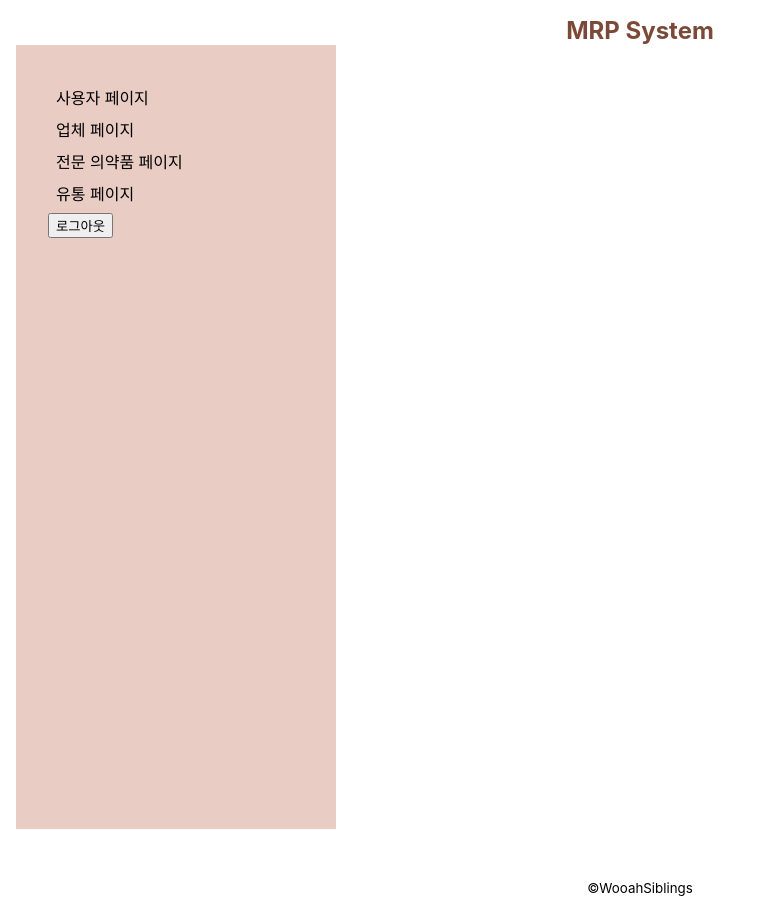
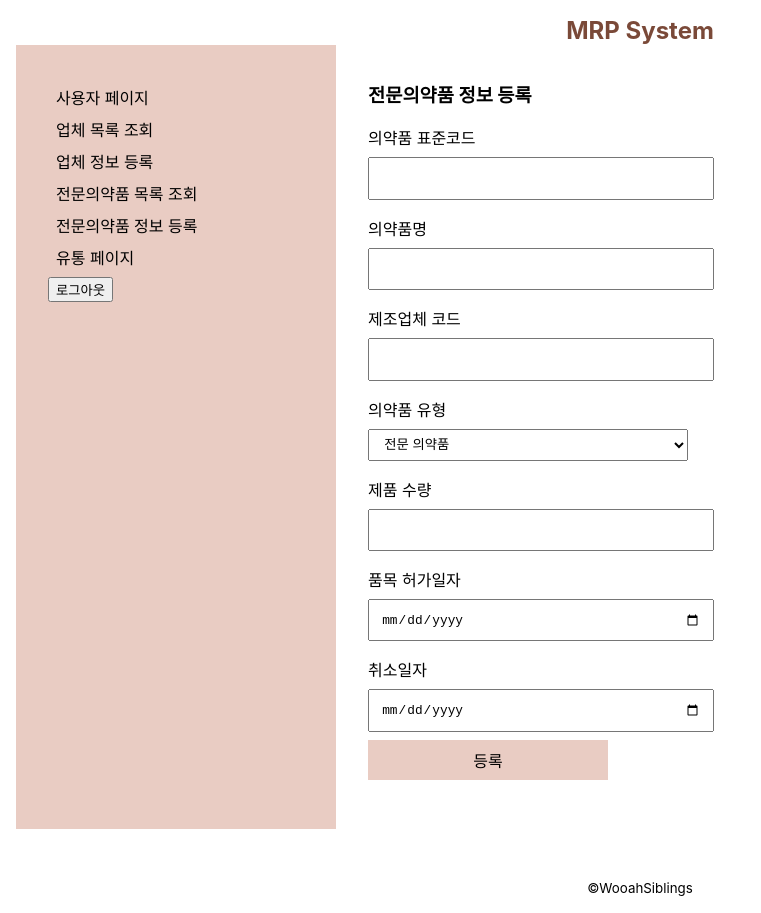
Before and after one commit to Seongjun-Moon/MRP, a React (Create React App) app in the folder web/: page /#/medicine/register in a window 1280 px wide. Shown: the whole page, without its empty margins (0-761 px from the left). Built offline with nearby package versions, Linux system fonts and the light colour scheme.

Commit message:
Fix components: separate list and register form

```diff
--- a/web/src/components/company-page.jsx
+++ b/web/src/components/company-page.jsx
@@ -13,32 +13,12 @@ function CompanyPage(props) {
     setCompanyData(data);
   };
 
-  let inputCompanyName = React.createRef();
-  let inputCompanyType = React.createRef();
-  let inputCompanyCode = React.createRef();
-
-  const handleSubmit = async (e) => {
-    e.preventDefault();
-    let companyCode = inputCompanyCode.current.value;
-    let companyName = inputCompanyName.current.value;
-    let companyType = inputCompanyType.current.value;
-    //    alert(companyName + " " + companyType);
-    await API.createCompanyInfo(companyCode, companyName, companyType).then(
-      (data) => {
-        if (data.data.message) {
-          alert("업체 등록 완료!");
-          getCompanyInfo();
-        } else {
-          alert("업체 등록 실패!!!!!");
-        }
-      }
-    );
-  };
-
   return (
     <div>
       <div>
-        <h3>업체 정보 조회</h3>
+        <h3>업체 목록 조회</h3>
+        <input type="text" placeholder="업체명 검색" />
+
         <table>
           <thead>
             <tr>
@@ -60,29 +40,6 @@ function CompanyPage(props) {
           </tbody>
         </table>
       </div>
-
-      <div>
-        <h3>업체 정보 등록</h3>
-
-        <form onSubmit={(e) => handleSubmit(e)} action="">
-          업체 코드
-          <input id="company-code" required ref={inputCompanyCode} />
-          업체 이름
-          <input id="company-name" required ref={inputCompanyName} />
-          <br />
-          업체 종류
-          <select name="type" id="company-type" ref={inputCompanyType}>
-            <option value="factory">제조업체</option>
-            <option value="wholesale">도매업체</option>
-            <option value="hospital">병원</option>
-            <option value="pharmacy">약국</option>
-          </select>
-          <br />
-          <button type="submit" className="main-btn">
-            업체 등록
-          </button>
-        </form>
-      </div>
     </div>
   );
 }
--- /dev/null
+++ b/web/src/components/company-register.jsx
@@ -0,0 +1,52 @@
+import React from "react";
+import API from "../API";
+
+function CompanyRegister(props) {
+  let inputCompanyName = React.createRef();
+  let inputCompanyType = React.createRef();
+  let inputCompanyCode = React.createRef();
+
+  const handleSubmit = async (e) => {
+    e.preventDefault();
+    let companyCode = inputCompanyCode.current.value;
+    let companyName = inputCompanyName.current.value;
+    let companyType = inputCompanyType.current.value;
+    //    alert(companyName + " " + companyType);
+    await API.createCompanyInfo(companyCode, companyName, companyType).then(
+      (data) => {
+        if (data.data.message) {
+          alert("업체 등록 완료!");
+        } else {
+          alert("업체 등록 실패!!!!!");
+        }
+      }
+    );
+  };
+
+  return (
+    <article>
+      <h3>업체 정보 등록</h3>
+
+      <form onSubmit={(e) => handleSubmit(e)} action="">
+        업체 코드
+        <input id="company-code" required ref={inputCompanyCode} />
+        업체 이름
+        <input id="company-name" required ref={inputCompanyName} />
+        <br />
+        업체 종류
+        <select name="type" id="company-type" ref={inputCompanyType}>
+          <option value="factory">제조업체</option>
+          <option value="wholesale">도매업체</option>
+          <option value="hospital">병원</option>
+          <option value="pharmacy">약국</option>
+        </select>
+        <br />
+        <button type="submit" className="main-btn">
+          업체 등록
+        </button>
+      </form>
+    </article>
+  );
+}
+
+export default CompanyRegister;
--- a/web/src/components/main-container.jsx
+++ b/web/src/components/main-container.jsx
@@ -1,16 +1,24 @@
 import React from "react";
 import { Route } from "react-router-dom";
-import UserPage from "../components/user-page";
-import CompanyPage from "../components/company-page";
-import MedicinePage from "../components/medicine-page";
-import CirculationPage from "../components/circulation-page";
+import UserPage from "./user-page";
+import CompanyPage from "./company-page";
+import MedicinePage from "./medicine-page";
+import MedicineRegister from "./medicine-register";
+import CirculationPage from "./circulation-page";
+import CompanyRegister from "./company-register";
 
 function MainContainer(props) {
   return (
     <section className="main">
       <Route exact path="/" component={UserPage}></Route>
       <Route exact path="/company" component={CompanyPage}></Route>
+      <Route exact path="/company/register" component={CompanyRegister}></Route>
       <Route exact path="/medicine" component={MedicinePage}></Route>
+      <Route
+        exact
+        path="/medicine/register"
+        component={MedicineRegister}
+      ></Route>
       <Route exact path="/circulation" component={CirculationPage}></Route>
     </section>
   );
--- a/web/src/components/medicine-page.jsx
+++ b/web/src/components/medicine-page.jsx
@@ -62,9 +62,9 @@ function MedicinePage(props) {
   };
 
   return (
-    <section className="medicine">
     <article className="medicine-list">
       <h3>의약품 목록 조회</h3>
+      <input type="text" placeholder="의약품명 검색" />
       <table className="medicine-list_table">
         <thead>
           <tr>
@@ -94,79 +94,6 @@ function MedicinePage(props) {
         </tbody>
       </table>
     </article>
-
-      <article>
-        <h3>의약품 정보 등록</h3>
-        <form action="" className="medicine-form" onSubmit={createMedicineInfo}>
-          <label htmlFor="mediCode">의약품 표준코드</label>
-          <input
-            type="text"
-            name=""
-            id="mediCode"
-            ref={(ref) => (mediCode = ref)}
-            required
-          />
-
-          <label htmlFor="mediName">의약품명</label>
-          <input
-            type="text"
-            name=""
-            id="mediName"
-            ref={(ref) => (mediName = ref)}
-            required
-          />
-
-          <label htmlFor="companyCode">제조업체 코드</label>
-          <input
-            type="text"
-            name=""
-            id="companyCode"
-            ref={(ref) => (companyCode = ref)}
-            required
-          />
-
-          <label htmlFor="mediType">의약품 유형</label>
-          <select
-            name=""
-            id="mediType"
-            ref={(ref) => (mediType = ref)}
-            required
-          >
-            <option value="의약품">전문 의약품</option>
-          </select>
-
-          <label htmlFor="count">제품 수량</label>
-          <input
-            type="number"
-            name=""
-            id="count"
-            ref={(ref) => (count = ref)}
-            required
-          />
-
-          <label htmlFor="permissionDate">품목 허가일자</label>
-          <input
-            type="date"
-            name=""
-            id="permissionDate"
-            ref={(ref) => (permissionDate = ref)}
-            required
-          />
-
-          <label htmlFor="cancelDate">취소일자</label>
-          <input
-            type="date"
-            name=""
-            id="cancelDate"
-            ref={(ref) => (cancelDate = ref)}
-            required
-          />
-          <button type="submit" className="main-btn">
-            등록
-          </button>
-        </form>
-      </article>
-    </section>
   );
 }
 
--- /dev/null
+++ b/web/src/components/medicine-register.jsx
@@ -0,0 +1,109 @@
+import React from "react";
+import API from "../API";
+
+function MedicineRegister(props) {
+  let mediCode,
+    companyCode,
+    mediName,
+    mediType,
+    count,
+    permissionDate,
+    cancelDate;
+
+  const createMedicineInfo = async (event) => {
+    event.preventDefault();
+    const result = await API.createMedicineInfo(
+      mediCode.value,
+      companyCode.value,
+      mediName.value,
+      mediType.value,
+      count.value,
+      permissionDate.value,
+      cancelDate.value
+    ).then((data) => data.data);
+    console.log(result);
+
+    result
+      ? alert("의약품 정보가 등록되었습니다.")
+      : alert("의약품 정보 등록에 실패했습니다.");
+
+    mediCode.value = "";
+    companyCode.value = "";
+    mediName.value = "";
+    mediType.value = "";
+    count.value = "";
+    permissionDate.value = "";
+    cancelDate.value = "";
+  };
+
+  return (
+    <article className="medicine-register">
+      <h3>전문의약품 정보 등록</h3>
+      <form action="" className="medicine-form" onSubmit={createMedicineInfo}>
+        <label htmlFor="mediCode">의약품 표준코드</label>
+        <input
+          type="text"
+          name=""
+          id="mediCode"
+          ref={(ref) => (mediCode = ref)}
+          required
+        />
+
+        <label htmlFor="mediName">의약품명</label>
+        <input
+          type="text"
+          name=""
+          id="mediName"
+          ref={(ref) => (mediName = ref)}
+          required
+        />
+
+        <label htmlFor="companyCode">제조업체 코드</label>
+        <input
+          type="text"
+          name=""
+          id="companyCode"
+          ref={(ref) => (companyCode = ref)}
+          required
+        />
+
+        <label htmlFor="mediType">의약품 유형</label>
+        <select name="" id="mediType" ref={(ref) => (mediType = ref)} required>
+          <option value="의약품">전문 의약품</option>
+        </select>
+
+        <label htmlFor="count">제품 수량</label>
+        <input
+          type="number"
+          name=""
+          id="count"
+          ref={(ref) => (count = ref)}
+          required
+        />
+
+        <label htmlFor="permissionDate">품목 허가일자</label>
+        <input
+          type="date"
+          name=""
+          id="permissionDate"
+          ref={(ref) => (permissionDate = ref)}
+          required
+        />
+
+        <label htmlFor="cancelDate">취소일자</label>
+        <input
+          type="date"
+          name=""
+          id="cancelDate"
+          ref={(ref) => (cancelDate = ref)}
+          required
+        />
+        <button type="submit" className="main-btn">
+          등록
+        </button>
+      </form>
+    </article>
+  );
+}
+
+export default MedicineRegister;
--- a/web/src/components/sidebar-container.jsx
+++ b/web/src/components/sidebar-container.jsx
@@ -11,10 +11,16 @@ function SidebarContainer(props) {
           </NavLink>
         </li>
         <li>
-          <NavLink to="/company">업체 페이지</NavLink>
+          <NavLink to="/company">업체 목록 조회</NavLink>
         </li>
         <li>
-          <NavLink to="/medicine">전문 의약품 페이지</NavLink>
+          <NavLink to="/company/register">업체 정보 등록</NavLink>
+        </li>
+        <li>
+          <NavLink to="/medicine">전문의약품 목록 조회</NavLink>
+        </li>
+        <li>
+          <NavLink to="/medicine/register">전문의약품 정보 등록</NavLink>
         </li>
         <li>
           <NavLink to="/circulation">유통 페이지</NavLink>
```
Lines whose indentation alone changed are shown as unchanged.
